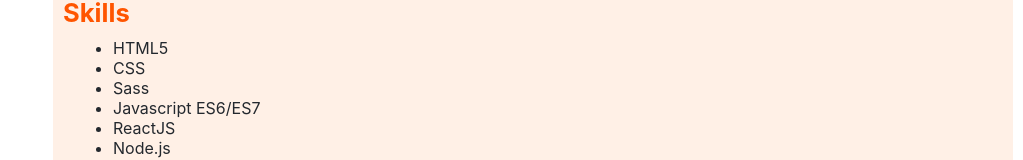
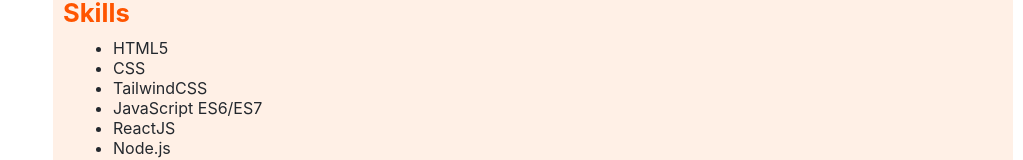
Before and after one commit to Ryan-D-P/portfolio-app, a React (Create React App) app: page /portfolio-app/resume in a window 1280 px wide. Shown: the part 1126-1286 px from the top of the page, without its empty margins (257-1280 px from the left). Built offline with nearby package versions, Linux system fonts and the light colour scheme.

Commit message:
Update summary and experience.

```diff
--- a/src/Home.js
+++ b/src/Home.js
@@ -20,8 +20,8 @@
             <h2>Frontend MERN Stack Developer</h2>
             <div className="description-wrapper">
                 <p>I'm a frontend MERN stack developer with many years of experience in object-oriented programming.</p>
-                <p>I possess many fundamental web development skills, including: HTML5, CSS, Sass, responsive web design, Javascript (ES6/ES7), ReactJS, Git+Github, and source code debugging.</p>
-                <p>I've become familiar with CSS responsive layouts and styling (especially with flexbox layouts), while I'm currently practicing to develop my skills and experience with React: with which I am becoming far more comfortable, and learning to use its many powerful features to develop web applications.</p>
+                <p>I possess many fundamental web development skills, including: HTML, CSS, TailwindCSS, responsive design, JavaScript, React, Node, and MongoDB.</p>
+                <p>I've become familiar with CSS responsive layouts and styling (especially with flexbox layouts), while I'm currently practicing to develop my skills and experience with React: with which I am becoming far more comfortable, and learning to use its many powerful features to develop modern web applications.</p>
                 <p>Although I focus on frontend development: I also have knowledge of backend Node.js with Express, including MongoDB and Mongoose to develop client/server CRUD applications which use collections, documents, and schema-based data models.</p>
             </div>
             <div className="tech-icons-wrapper">
--- a/src/Resume.js
+++ b/src/Resume.js
@@ -61,8 +61,8 @@
                         <ul className="skills-list">
                             <li>HTML5</li>
                             <li>CSS</li>
-                            <li>Sass</li>
-                            <li>Javascript ES6/ES7</li>
+                            <li>TailwindCSS</li>
+                            <li>JavaScript ES6/ES7</li>
                             <li>ReactJS</li>
                             <li>Node.js</li>
                             <li>Node Express</li>
```
